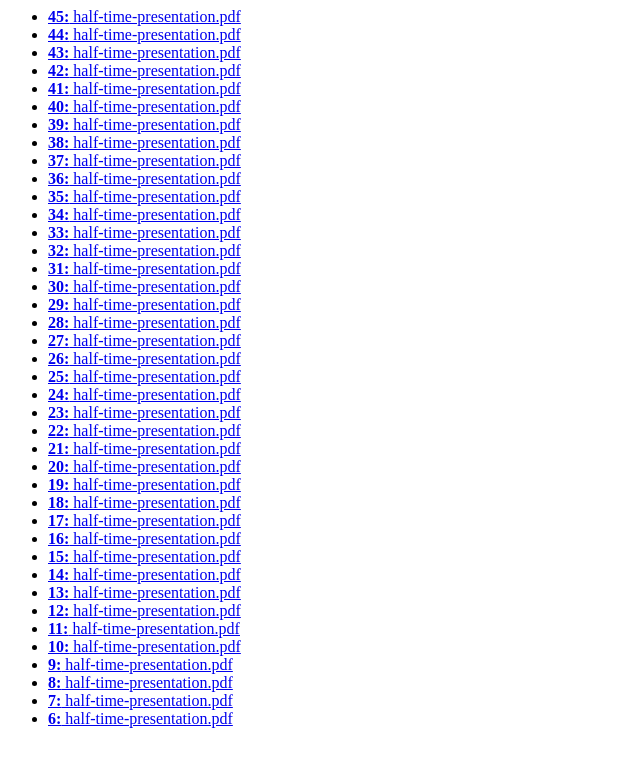
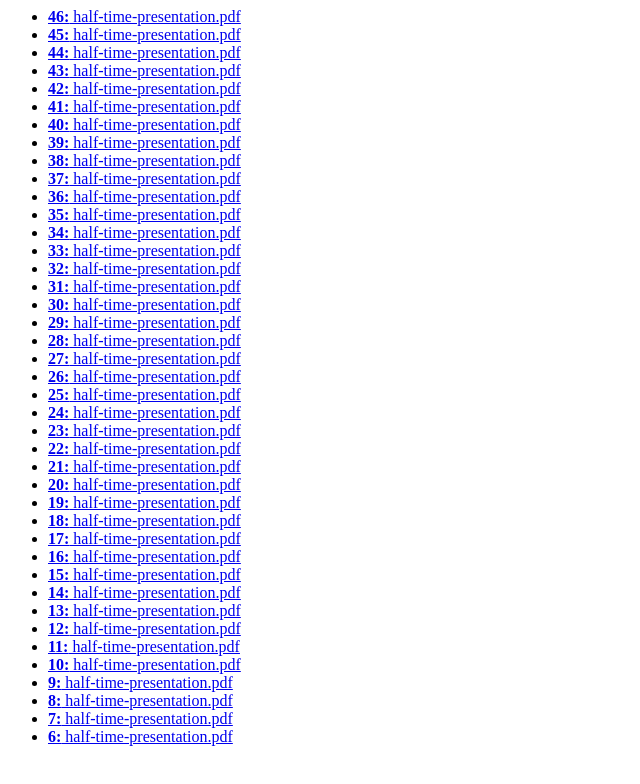
Before and after one commit to oparl-swp/swp-doc, a plain HTML site: page index.html in a window 1280 px wide. Shown: the whole page, without its empty margins (0-640 px from the left). Drawn offline with Linux system fonts and the light colour scheme.

Commit message:
Travis build 46 pushed to gh-pages

```diff
--- a/index.html
+++ b/index.html
@@ -1,4 +1,5 @@
 <html><body><ul>
+<li><a href="46/half-time-presentation.pdf"><b>46:</b> half-time-presentation.pdf</a></li>
 <li><a href="45/half-time-presentation.pdf"><b>45:</b> half-time-presentation.pdf</a></li>
 <li><a href="44/half-time-presentation.pdf"><b>44:</b> half-time-presentation.pdf</a></li>
 <li><a href="43/half-time-presentation.pdf"><b>43:</b> half-time-presentation.pdf</a></li>
```
Also changed, not shown: 1 other file.
